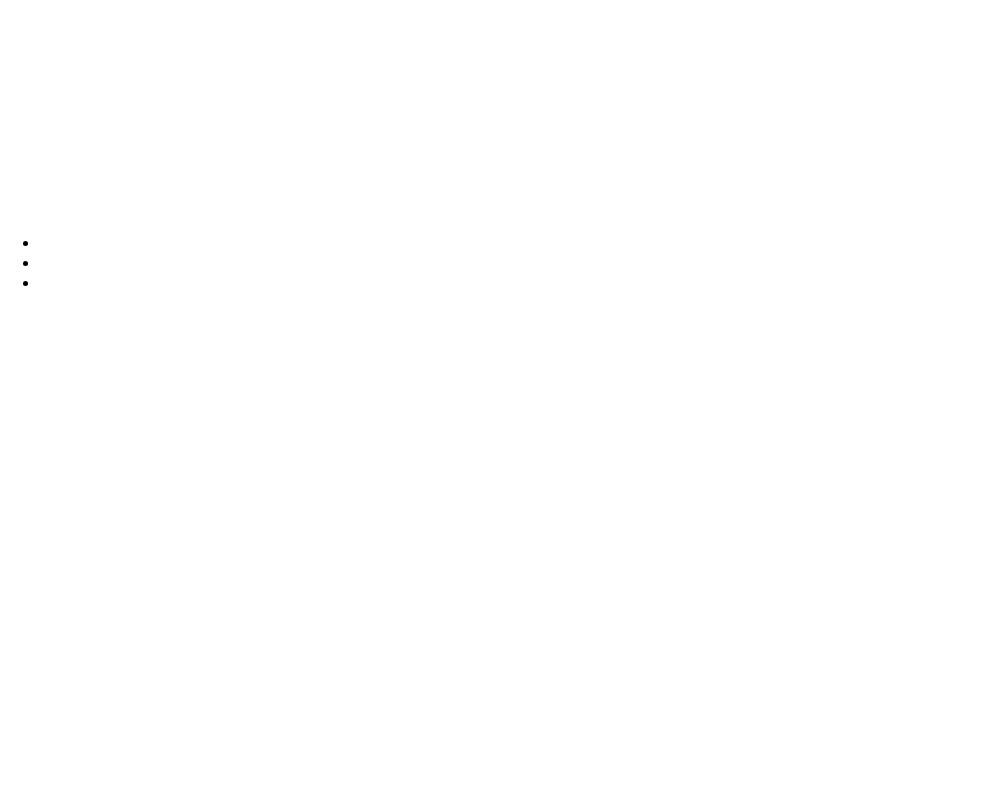
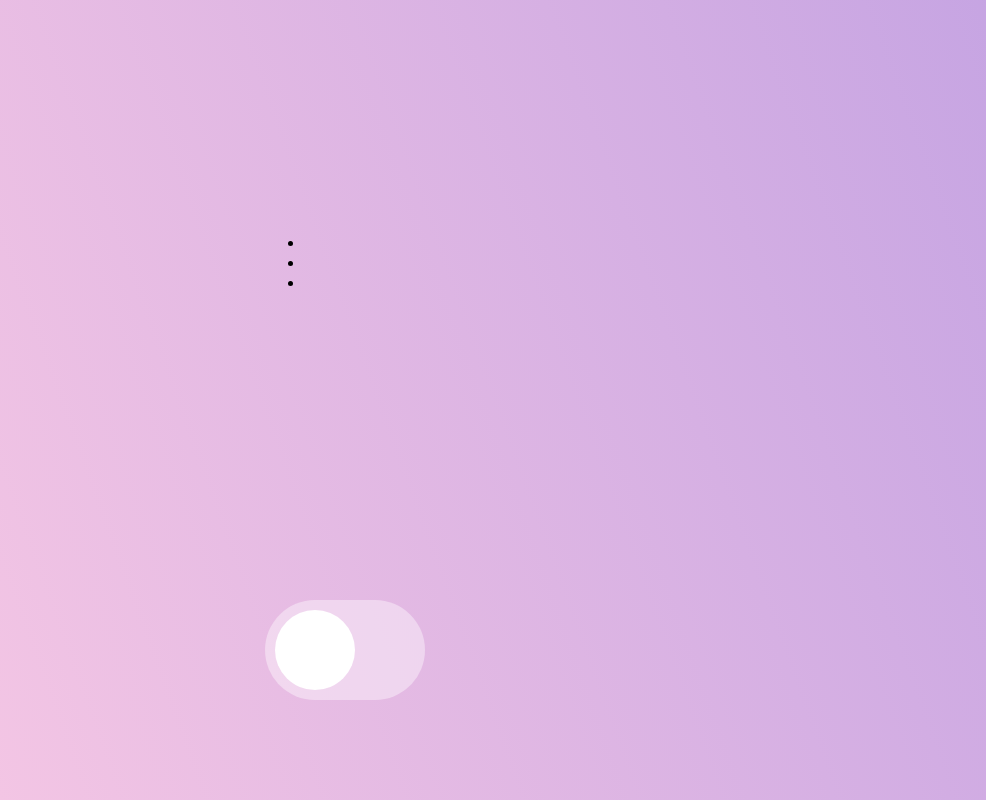
Before and after one commit to KOJAEM/Framer_selfStudy, a React (Create React App) app: page / in a window 1280 px wide. Shown: the part 588-1388 px from the top of the page, without its empty margins (0-986 px from the left). Before the commit the page ends 996 px from the top, so only its background shows below. Built offline with nearby package versions, Linux system fonts and the light colour scheme.

Commit message:
동적start, layout 사용

```diff
--- a/src/App.css
+++ b/src/App.css
@@ -1,5 +1,8 @@
 .App {
   text-align: center;
+}
+* {
+  box-sizing: border-box;
 }
 
 .App-logo {
@@ -47,3 +50,33 @@
   background-color: blueviolet;
   margin: 50px;
 }
+
+body {
+  background: linear-gradient(250deg, #b598e2, #f3c5e4);
+  background-repeat: no-repeat;
+  display: flex;
+  justify-content: center;
+  align-items: center;
+}
+
+.switch {
+  width: 160px;
+  height: 100px;
+  background-color: rgba(255, 255, 255, 0.4);
+  display: flex;
+  justify-content: flex-start;
+  border-radius: 50px;
+  padding: 10px;
+  cursor: pointer;
+}
+
+.switch[data-isOn="true"] {
+  justify-content: flex-end;
+}
+
+.handle {
+  width: 80px;
+  height: 80px;
+  background-color: white;
+  border-radius: 40px;
+}
--- a/src/App.js
+++ b/src/App.js
@@ -4,12 +4,16 @@ import './App.css';
 import { motion } from 'framer-motion';
 import Box1 from "./components/Box1";
 import Box2 from "./components/Box2";
+import Box3 from "./components/Box3";
+import Box4 from "./components/Box4";
 
 function App() {
   return (
     <>
      <Box1 />
      <Box2 />
+     <Box3 />
+     <Box4 />
     </>
   );
 }
--- a/src/components/Box3.jsx
+++ b/src/components/Box3.jsx
@@ -1,40 +1,25 @@
-import React from 'react';
+import React, { useEffect } from 'react';
 import { motion } from 'framer-motion';
+import { useAnimation } from "framer-motion";
 
-export default function Box2() {
-    const list = {
-        visible: {
-            opacity: 1,
-            transition: {
-                when: "beforeChildren",
-                staggerChildren: 0.3,
-            },
-        },
+export default function Box3() {
+    const controls = useAnimation()
 
-        hidden: {
-            opacity: 0,
-            transition: {
-                when:"afterParents",
-            }
-        },
+useEffect(() => {
+  controls.start(i => ({
+    opacity: 0,
+    x: 100,
+    transition: { delay: i * 0.3 },
+  }))
+}, [])
 
-      }
-      const item = {
-        visible: { opacity: 1, x: 0 },
-        hidden: { opacity: 0, x: -100 },
-      }
-    return (
-        <container className="box-container">
-            <motion.ul
-                initial="hidden"
-                animate="visible"
-                transition={{duration:10}}
-                variants={list}
-            >
-                <motion.li variants={item} />
-                <motion.li variants={item} />
-                <motion.li variants={item} />
-            </motion.ul>
-        </container>
-    );
+return (
+    <div className="box-container">
+        <ul>
+            <motion.li custom={0} animate={controls} />
+            <motion.li custom={1} animate={controls} />
+            <motion.li custom={2} animate={controls} />
+        </ul>
+  </div>
+)
 }
--- /dev/null
+++ b/src/components/Box4.jsx
@@ -0,0 +1,23 @@
+import React, { useEffect, useState } from 'react';
+import { motion } from 'framer-motion';
+import { useAnimation } from "framer-motion";
+
+export default function Box4() {
+    const [isOn, setIsOn] = useState(false);
+
+  const toggleSwitch = () => setIsOn(!isOn);
+
+  return (
+      <div className="box-container">
+            <div className="switch" data-isOn={isOn} onClick={toggleSwitch}>
+            <motion.div className="handle" layout transition={spring} />
+            </div>
+        </div>
+  );
+}
+
+const spring = {
+  type: "spring",
+  stiffness: 700,
+  damping: 30
+};
```
